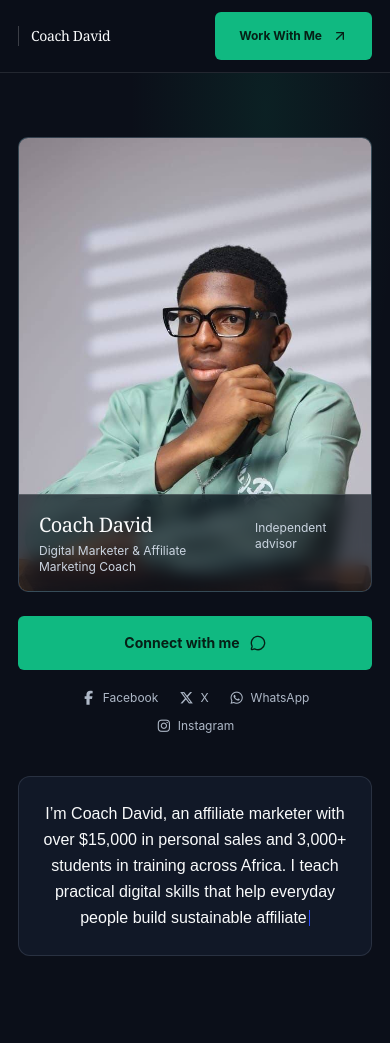
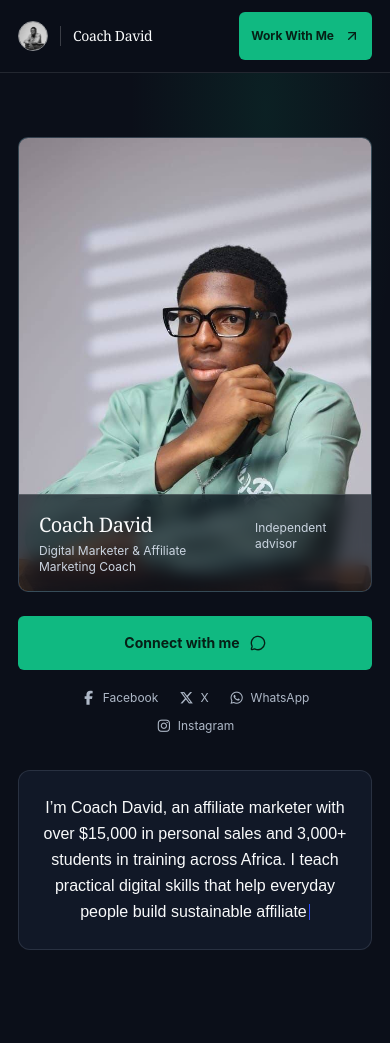
Before and after one commit to richardjohnson-08/Coach-David-portfolio, a plain HTML site: page index.html in a window 390 px wide. Shown: the top 1043 px of the page. Drawn offline with nearby package versions, Linux system fonts and the light colour scheme.

Commit message:
Refine portfolio header and hero layout
Co-authored-by: Copilot App <223556219+Copilot@users.noreply.github.com>

```diff
--- a/index.html
+++ b/index.html
@@ -170,6 +170,11 @@
       .timeline-line { top: 0; bottom: 0; left: 20px; right: auto; width: 1px; height: auto; background: rgba(148,163,184,.2); }
       .modal-backdrop { padding: 14px; }
     }
+    @media (max-width: 400px) {
+      .portfolio-header .section-wrap { gap: 8px; }
+      .header-brand-avatar { width: 26px; height: 26px; }
+      #header-cta { padding-inline: 12px !important; }
+    }
     @media (prefers-reduced-motion: reduce) {
       *, *::before, *::after { scroll-behavior: auto !important; animation-duration: .01ms !important; animation-iteration-count: 1 !important; transition-duration: .01ms !important; }
       .reveal { opacity: 1; transform: none; }
@@ -206,7 +211,9 @@
     .dark-band .surface h3, .dark-band .surface .font-heading { color: #f9fafb; }
     .portfolio-header { background: rgba(11,15,25,.94) !important; }
     .text-gray-700 { color: #cbd5e1 !important; }
-    .hero-grid { grid-template-columns: minmax(0,1fr); gap: 42px; align-items: start; }
+    .hero-grid { grid-template-columns: minmax(0,1.1fr) minmax(300px,.9fr); gap: clamp(42px,7vw,96px); align-items: center; }
+    .hero-grid > .reveal:not(.hero-intro-card) { grid-column: 2; grid-row: 1; justify-self: end; }
+    .hero-grid > .hero-intro-card { grid-column: 1; grid-row: 1; width: 100%; max-width: none; margin-inline: 0; }
     .hero-intro-card { padding: clamp(24px,5vw,48px); border: 1px solid rgba(148,163,184,.18); border-radius: 12px; background: #111827; text-align: center; transition: transform .25s ease, box-shadow .25s ease, border-color .25s ease; }
     .hero-intro-card:hover { transform: translateY(-3px); border-color: rgba(16,185,129,.35); box-shadow: 0 18px 42px rgba(0,0,0,.32); }
     .top-glow { background: transparent; }
@@ -222,6 +229,7 @@
     .portrait-card > div.mt-4 { position: absolute; inset: auto 0 0; z-index: 10; margin-top: 0; padding: 16px 20px; border-top: 1px solid rgba(255,255,255,.15); background: rgba(8,15,24,.68); backdrop-filter: blur(8px); }
     .portrait-card .text-brand-navy { color: #f9fafb !important; }
     .portrait-card .text-gray-600, .portrait-card .text-gray-500 { color: #cbd5e1 !important; }
+    .header-brand-avatar { width: 30px; height: 30px; flex: none; border: 1px solid rgba(255,255,255,.55); border-radius: 50%; object-fit: cover; filter: grayscale(1); }
     .social-brand-icon { width: 1rem; text-align: center; font-size: 14px; }
     #footer-socials .social-brand-icon { font-size: 16px; }
     .portrait-fallback { color: rgba(167,243,208,.72); font: 500 118px Georgia, "Times New Roman", serif; }
@@ -249,7 +257,12 @@
     .dark-band .surface .text-slate-400, .dark-band .surface .text-slate-500 { color: #aeb8c7 !important; }
     .dark-band .surface .text-emerald-100, .dark-band .surface .text-emerald-200, .dark-band .surface .text-emerald-300 { color: #a7f3d0 !important; }
     .section-space { padding-block: 112px; }
-    @media (max-width: 860px) { .section-space { padding-block: 84px; } }
+    @media (max-width: 860px) {
+      .section-space { padding-block: 84px; }
+      .hero-grid { grid-template-columns: minmax(0,1fr); gap: 36px; }
+      .hero-grid > .reveal:not(.hero-intro-card), .hero-grid > .hero-intro-card { grid-column: 1; grid-row: auto; }
+      .hero-grid > .reveal:not(.hero-intro-card) { justify-self: center; }
+    }
     @media (max-width: 640px) { .section-space { padding-block: 72px; } }
   </style>
 </head>
@@ -358,6 +371,7 @@
         role: "Digital Marketer & Affiliate Marketing Coach",
         headline: "I’m Coach David, an affiliate marketer with over $15,000 in personal sales and 3,000+ students in training across Africa. I teach practical digital skills that help everyday people build sustainable affiliate businesses they can actually rely on and earn from.",
         portrait: "assets/coach-david.jpg",
+        avatar: "assets/coach-david-avatar.jpg",
         social: [
           { label: "Facebook", url: "https://www.facebook.com/search/top/?q=affiliate%20marketing", icon: "facebook-f" },
           { label: "X", url: "https://x.com/search?q=affiliate%20marketing", icon: "x-twitter" },
@@ -534,7 +548,7 @@
 
     function renderPortfolio() {
       const data = PORTFOLIO_DATA;
-      $("#brand").innerHTML = `<span class="border-l border-white/20 pl-3 font-heading text-sm font-bold tracking-tight text-slate-100">${escapeHTML(data.person.name)}</span>`;
+      $("#brand").innerHTML = `<img class="header-brand-avatar" src="${safeHref(data.person.avatar)}" alt=""><span class="border-l border-white/20 pl-3 font-heading text-sm font-bold tracking-tight text-slate-100">${escapeHTML(data.person.name)}</span>`;
       $("#footer-brand").textContent = data.person.name;
       $("#header-cta").href = "#inquiry";
       $("#advisory-cta").href = "#inquiry";
```
Also changed, not shown: assets/coach-david-avatar.jpg (added).
